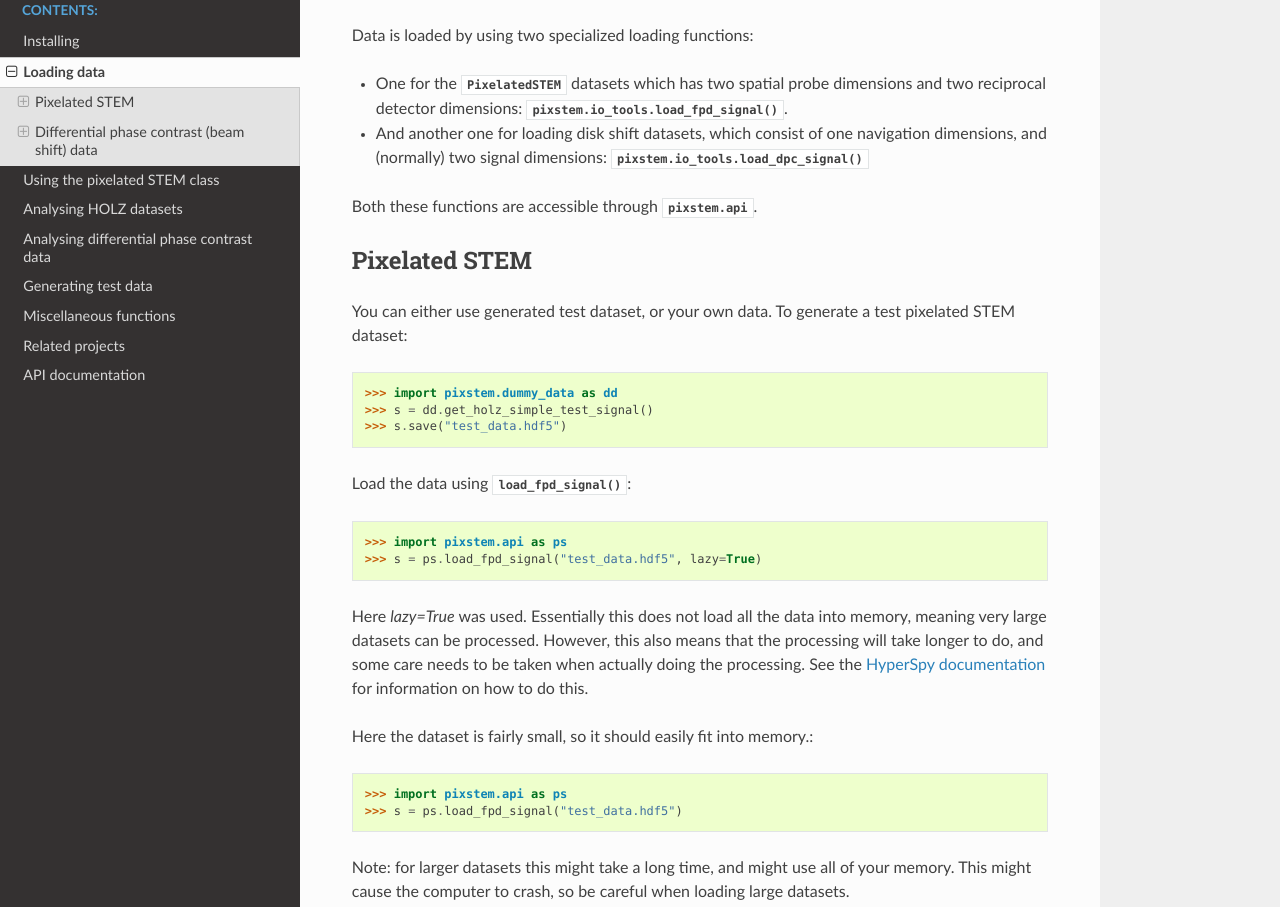
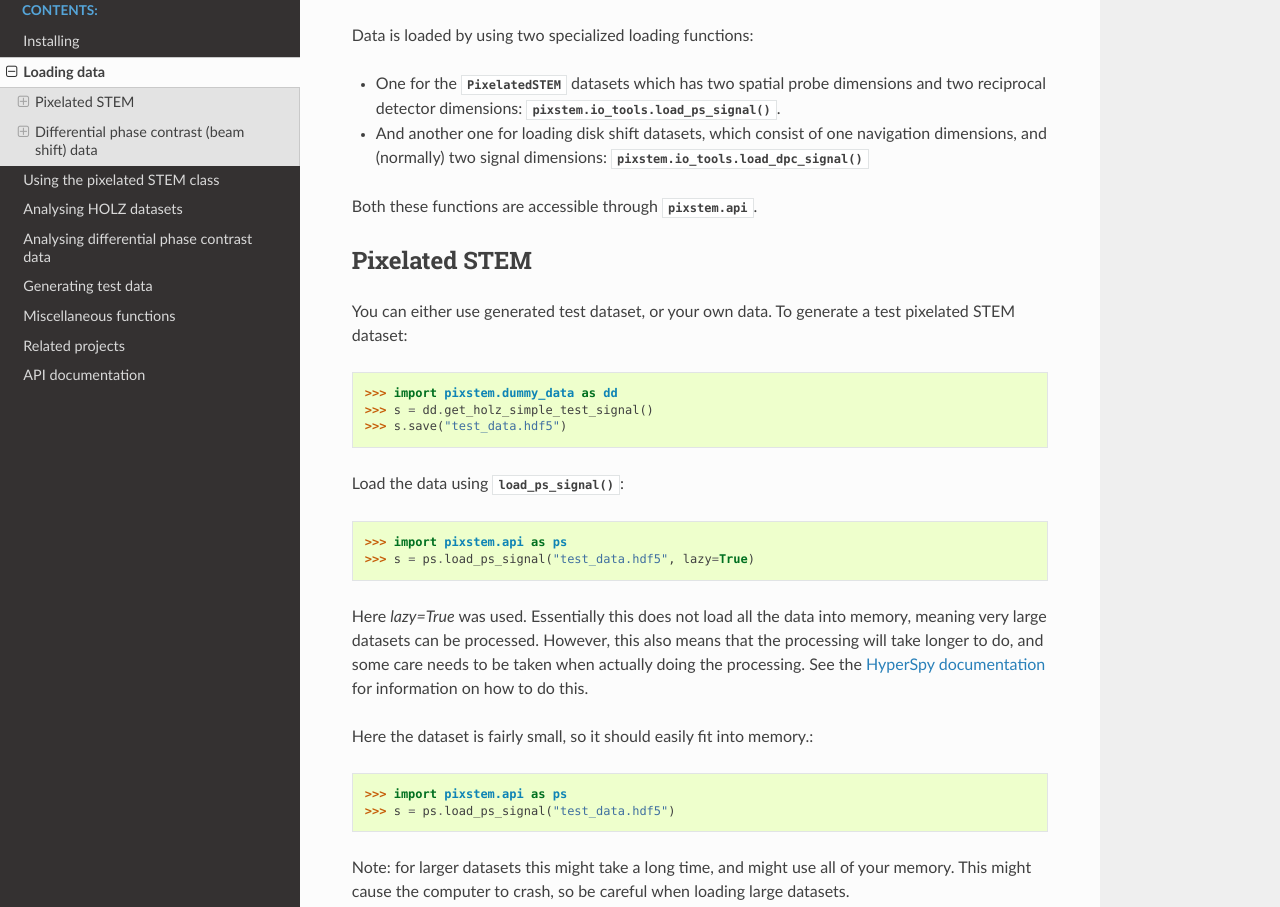
Before and after one commit to pyxem/pyxem, a Sphinx documentation site: the page built from doc/loading_data.rst, in a window 1280 px wide and 1400 px high. Shown: the part 136-1043 px from the top of the window. Built offline with Sphinx 7.4.7 and the Read the Docs theme 2.0.0, drawn with Linux system fonts in a browser that asks for light colours.

Commit message:
Change load_fdp_signal to load_ps_signal

```diff
--- a/doc/loading_data.rst
+++ b/doc/loading_data.rst
@@ -7,7 +7,7 @@ Loading data
 Data is loaded by using two specialized loading functions:
 
 - One for the :py:class:`~pixstem.pixelated_stem_class.PixelatedSTEM` datasets which has two spatial probe dimensions
-  and two reciprocal detector dimensions: :py:func:`pixstem.io_tools.load_fpd_signal`.
+  and two reciprocal detector dimensions: :py:func:`pixstem.io_tools.load_ps_signal`.
 - And another one for loading disk shift datasets, which consist of one navigation
   dimensions, and (normally) two signal dimensions:
   :py:func:`pixstem.io_tools.load_dpc_signal`
@@ -26,12 +26,12 @@ To generate a test pixelated STEM dataset:
     >>> s = dd.get_holz_simple_test_signal()
     >>> s.save("test_data.hdf5")
 
-Load the data using :py:func:`~pixstem.io_tools.load_fpd_signal`:
+Load the data using :py:func:`~pixstem.io_tools.load_ps_signal`:
 
 .. code-block:: python
 
     >>> import pixstem.api as ps
-    >>> s = ps.load_fpd_signal("test_data.hdf5", lazy=True)
+    >>> s = ps.load_ps_signal("test_data.hdf5", lazy=True)
 
 Here `lazy=True` was used.
 Essentially this does not load all the data into memory, meaning very large datasets
@@ -46,7 +46,7 @@ Here the dataset is fairly small, so it should easily fit into memory.:
 .. code-block:: python
 
     >>> import pixstem.api as ps
-    >>> s = ps.load_fpd_signal("test_data.hdf5")
+    >>> s = ps.load_ps_signal("test_data.hdf5")
 
 Note: for larger datasets this might take a long time, and might use all of your memory.
 This might cause the computer to crash, so be careful when loading large datasets.
```
Also changed, not shown: 3 other files.
